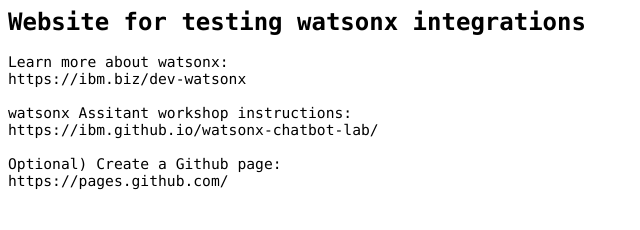
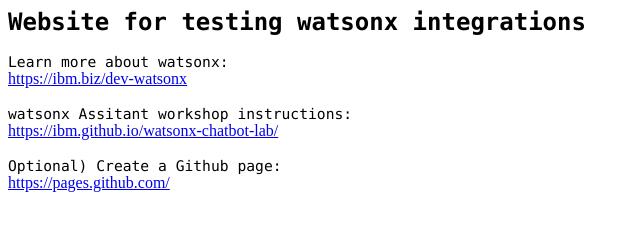
Before and after one commit to jbusche/jbusche.github.io, a plain HTML site: page index.html in a window 1280 px wide. Shown: the whole page, without its empty margins (0-640 px from the left). Drawn offline with Linux system fonts and the light colour scheme.

Commit message:
fix urls
Signed-off-by: James Busche <jbusche@us.ibm.com>

```diff
--- a/index.html
+++ b/index.html
@@ -44,8 +44,7 @@
 <p class=MsoNormal style='text-autospace:none'><span style='font-size:11.0pt;
 font-family:Menlo;color:black'>Learn more about watsonx:</span></p>
 
-<p class=MsoNormal style='text-autospace:none'><span style='font-size:11.0pt;
-font-family:Menlo;color:black'>https://ibm.biz/dev-watsonx</span></p>
+<a href="https://https://ibm.biz/dev-watsonx">https://ibm.biz/dev-watsonx</a>
 
 <p class=MsoNormal style='text-autospace:none'><span style='font-size:11.0pt;
 font-family:Menlo;color:black'>&nbsp;</span></p>
@@ -53,8 +52,7 @@
 <p class=MsoNormal style='text-autospace:none'><span style='font-size:11.0pt;
 font-family:Menlo;color:black'>watsonx Assitant workshop instructions:</span></p>
 
-<p class=MsoNormal style='text-autospace:none'><span style='font-size:11.0pt;
-font-family:Menlo;color:black'>https://ibm.github.io/watsonx-chatbot-lab/</span></p>
+<a href="https://github.io/watsonx-chatbot-lab/">https://ibm.github.io/watsonx-chatbot-lab/</a>
 
 <p class=MsoNormal style='text-autospace:none'><span style='font-size:11.0pt;
 font-family:Menlo;color:black'>&nbsp;</span></p>
@@ -62,7 +60,7 @@
 <p class=MsoNormal style='text-autospace:none'><span style='font-size:11.0pt;
 font-family:Menlo;color:black'>Optional) Create a Github page:</span></p>
 
-<p class=MsoNormal><span style='font-size:11.0pt;font-family:Menlo;color:black'>https://pages.github.com/</span></p>
+<a href="https://pages.github.com/">https://pages.github.com/</a>
 
 <p class=MsoNormal>&nbsp;</p>
 
```
